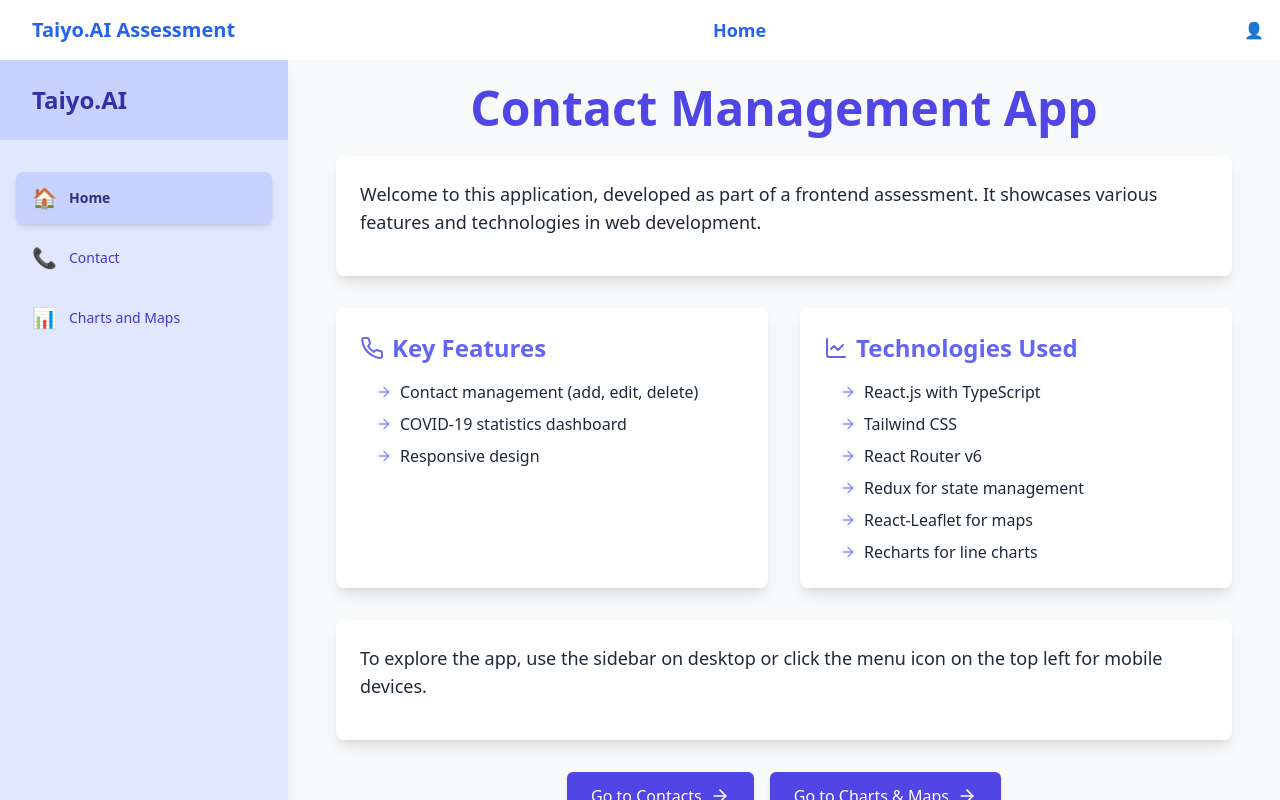
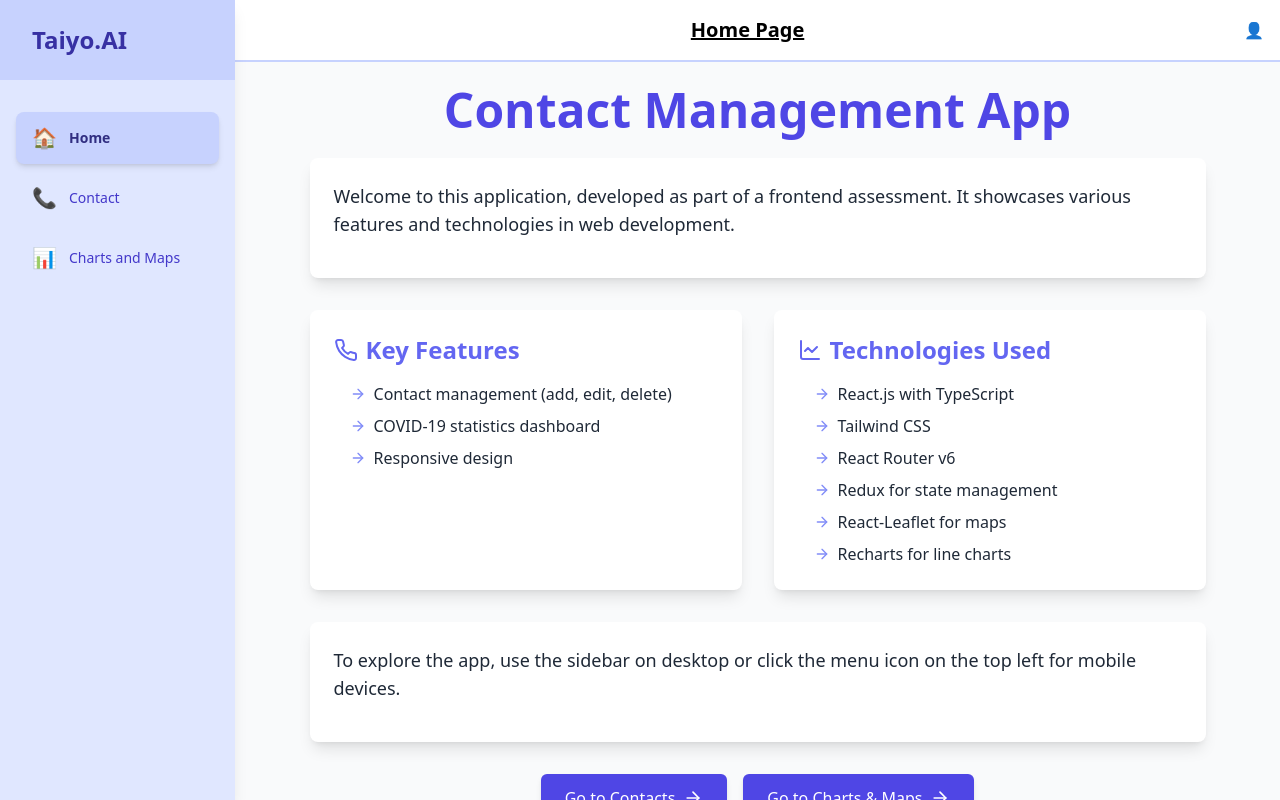
Before and after one commit to kabeerx9/taiyo-assessment, a React (Create React App) app: page / in a window 1280 px wide. Built offline with nearby package versions, Linux system fonts and the light colour scheme.

Commit message:
------COMPLETED------

```diff
--- a/src/_components/Layout.tsx
+++ b/src/_components/Layout.tsx
@@ -18,26 +18,25 @@ function Layout() {
 	const currentRoute = routes.find((route) => route.path === location.pathname);
 
 	return (
-		<div className="flex flex-col h-screen">
-			<header className="bg-white shadow-md p-4 flex justify-between items-center">
+		<div className="flex h-screen w-screen">
+			<Sidebar isOpen={isSidebarOpen} closeSidebar={closeSidebar} />
+			<div className="flex flex-col w-full ">
+				<header className="bg-white shadow-md p-4 flex justify-between items-center border-b-2 border-indigo-200">
 					<div className="flex items-center">
 						<button className="text-blue-600 lg:hidden" onClick={toggleSidebar}>
 							☰
 						</button>
-					<h1 className="text-xl font-bold text-blue-600 ml-4">
-						Taiyo.AI Assessment
-					</h1>
 					</div>
-				<div className="text-lg font-semibold text-blue-600 hidden md:block">
-					{currentRoute?.name || 'No route '}
+					<div className="text-xl underline font-semibold text-black ">
+						{currentRoute?.name + ' Page' || 'No route '}
 					</div>
 					<div className="text-blue-600">👤</div>
 				</header>
 				<div className="flex flex-grow overflow-hidden">
-				<Sidebar isOpen={isSidebarOpen} closeSidebar={closeSidebar} />
 					<main className="flex-grow bg-gray-100 overflow-y-auto ">
 						<Outlet />
 					</main>
+				</div>
 			</div>
 		</div>
 	);
```
Lines whose indentation alone changed are shown as unchanged.
